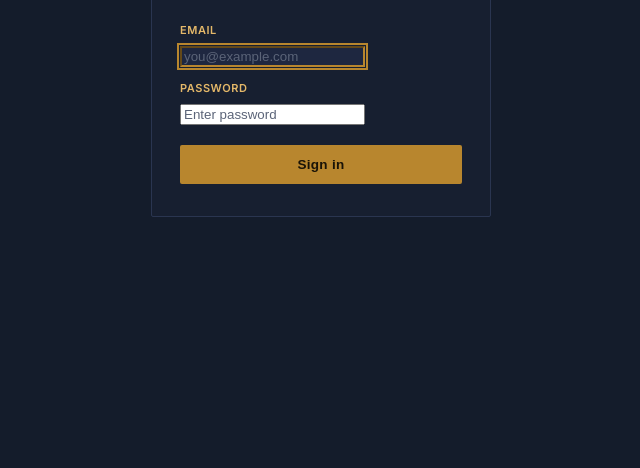
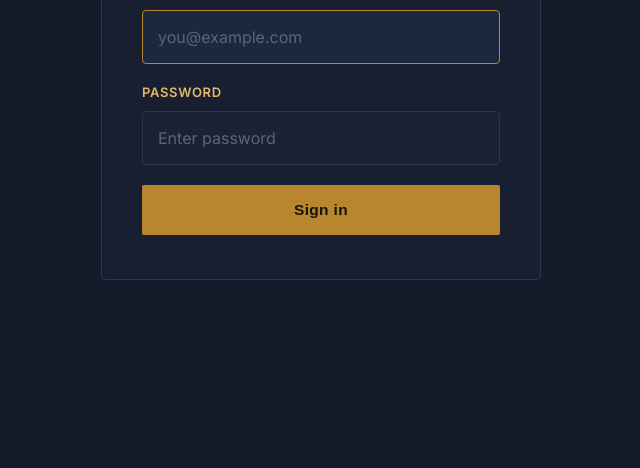
Before and after one commit to tcusworth/linkedin-profiler, a website: page index.html in a window 1280 px wide. Shown: the part 332-800 px from the top of the page, without its empty margins (319-959 px from the left). Drawn offline with Linux system fonts and the light colour scheme.

Commit message:
Fix undersized login card and unstyled email/password inputs

```diff
--- a/index.html
+++ b/index.html
@@ -303,15 +303,27 @@
   .auth-gate{
     position:fixed; inset:0; z-index:1000;
     background:var(--ink); display:flex; align-items:center; justify-content:center;
-    padding:20px;
+    padding:24px;
   }
   .auth-card{
-    width:100%; max-width:340px; background:#171f30; border:1px solid #2a3550; border-radius:var(--radius);
-    padding:32px 28px;
+    width:100%; max-width:440px; background:#171f30; border:1px solid #2a3550; border-radius:4px;
+    padding:44px 40px;
   }
-  .auth-card input[type="password"], .auth-card input[type="email"]{ margin-top:2px; }
-  .auth-card .field-group{ margin-bottom:14px; }
-  .auth-card .err-msg{ margin-top:12px; }
+  .auth-card .wordmark{ font-size:34px; }
+  .auth-card .tagline{ font-size:13px; }
+  .auth-card .field-label{ font-size:13px; margin-bottom:9px; }
+  .auth-card input[type="password"], .auth-card input[type="email"]{
+    width:100%; box-sizing:border-box;
+    background:#1a2336; border:1px solid #2a3550; color:#eef0f4; border-radius:4px;
+    padding:14px 15px; font-family:'Inter',sans-serif; font-size:16px; line-height:1.5;
+    margin-top:2px; transition:border-color 150ms ease, background 150ms ease;
+  }
+  .auth-card input[type="password"]:focus, .auth-card input[type="email"]:focus{
+    outline:none; border-color:var(--brass); background:#1e2740;
+  }
+  .auth-card .field-group{ margin-bottom:20px; }
+  .auth-card .run-btn{ padding:16px 18px; font-size:15.5px; margin-top:6px; }
+  .auth-card .err-msg{ margin-top:14px; font-size:13px; }
   @media print{ .auth-gate{ display:none !important; } }
 
   /* ---------- account / admin ---------- */
```
